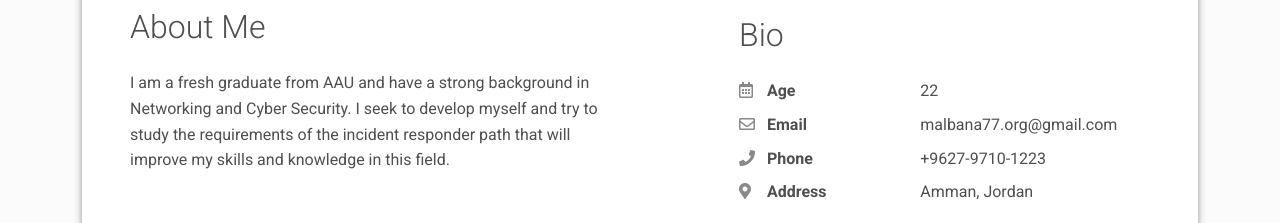
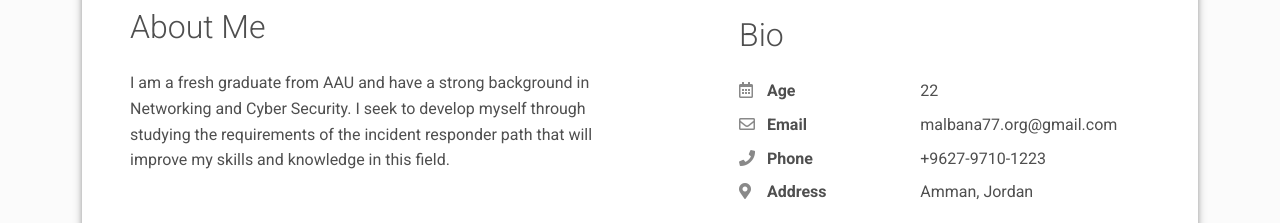
Before and after one commit to malbana77/malbana77.github.io, a plain HTML site: page index.html in a window 1280 px wide. Shown: the part 700-923 px from the top of the page. Drawn offline with Linux system fonts and the light colour scheme.

Commit message:
Update index.html

```diff
--- a/index.html
+++ b/index.html
@@ -90,7 +90,7 @@
         <div class="col-md-6">
           <h2 class="h2 fw-light mb-4">About Me</h2>
           <p>I am a fresh graduate from AAU and have a strong background in Networking and Cyber Security.
-I seek to develop myself and try to study the requirements of the incident responder path that will improve my skills and knowledge in this field.</p>
+I seek to develop myself through studying the requirements of the incident responder path that will improve my skills and knowledge in this field.</p>
         </div>
         <div class="col-md-5 offset-lg-1">
           <div class="row mt-2">
```
